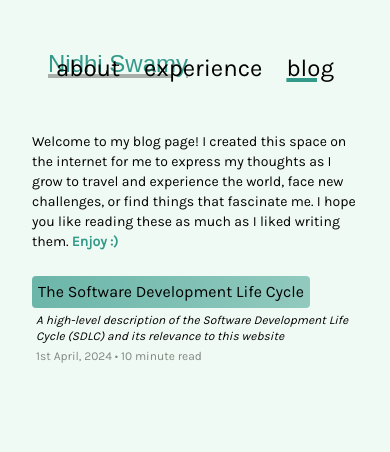
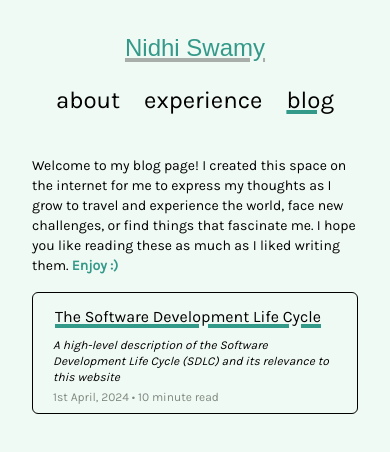
Before and after one commit to nidhiswamy/website, a Next.js app: page /blog in a window 390 px wide. Shown: the top 452 px of the page. Built offline with nearby package versions, Linux system fonts and the light colour scheme; a web font is replaced by a local one.

Commit message:
Changed logo responsiveness and blog page for phone screens

```diff
--- a/src/app/blog/page.tsx
+++ b/src/app/blog/page.tsx
@@ -5,7 +5,7 @@ import BlogPost from '@/app/ui/BlogPost';
 export default function Blog() {
   return (
       <div>
-        <h1 className="mt-4 mx-auto w-full lg:w-2/3 text-sm sm:text-xl text-start sm:text-center lg:whitespace-pre-line">{blogBlurb}<span className="font-bold text-secondary">Enjoy :)</span></h1>
+        <h1 className="mt-2 sm:mt-4 mx-auto w-full lg:w-2/3 text-sm sm:text-xl text-start sm:text-center lg:whitespace-pre-line pb-4">{blogBlurb}<span className="font-bold text-secondary">Enjoy :)</span></h1>
         <div className="sm:mt-10 grid-none sm:grid sm:grid-cols-3 sm:grid-rows-3 place-items-start sm:place-items-center gap-2 sm:gap-8">
         { blogs.map((blog, index) => {
             return (
--- a/src/app/ui/BlogPost.tsx
+++ b/src/app/ui/BlogPost.tsx
@@ -17,10 +17,10 @@ export default function BlogPost(props: BlogProps) {
   return (
       <Link
         href={`/blog/${props.slug}`}
-        className={`${props.visibility} border-0 sm:rounded-md sm:border sm:border-slate-600 p-1 md:p-4 h-min sm:h-full w-full transition-none sm:transition sm:hover:bg-opacity-40 sm:hover:bg-secondary-light sm:hover:shadow-xl duration-300 ease-in-out`}
+        className={`${props.visibility} h-min sm:h-full w-full transition-none sm:transition sm:hover:bg-opacity-40 sm:hover:bg-secondary-light sm:hover:shadow-xl duration-300 ease-in-out`}
       >
-          <div className="flex flex-col text-start sm:text-center items-start sm:items-center h-full">
-            <h1 className="text-md sm:text-2xl lg:text-3xl w-fit sm:w-10/12 bg-gradient-to-r from-secondary/[0.7] to-secondary-light/[0.5] px-1.5 sm:px-0 py-1 sm:py-0 rounded sm:rounded-none sm:bg-none">
+          <div className="border rounded-md border-slate-600 px-4 py-2 md:py-4 flex flex-col text-start sm:text-center items-start sm:items-center h-full">
+            <h1 className="text-md md:text-2xl lg:text-3xl w-fit sm:w-10/12 underline decoration-4 decoration-secondary sm:no-underline px-1.5 sm:px-0 py-1 sm:py-0 rounded sm:rounded-none sm:bg-none">
               {props.title}
             </h1>
             <h4 className="text-xs lg:text-sm sm:text-center italic sm:pt-2 p-1 sm:pb-4 w-fit sm:w-3/4">{props.header}</h4>
--- a/src/app/ui/Logo.tsx
+++ b/src/app/ui/Logo.tsx
@@ -3,7 +3,7 @@ import Link from 'next/link';
 
 export default function Logo() {
   return (
-    <div className="absolute left-0 top-0 p-12">
+    <div className="inset-x-0 md:absolute md:left-0 md:top-0 md:p-12">
       <Link
         className={ `${solway.className} text-secondary text-2xl underline decoration-4 decoration-primary-dark/30 w-auto h-auto` }
         href='/'
```
